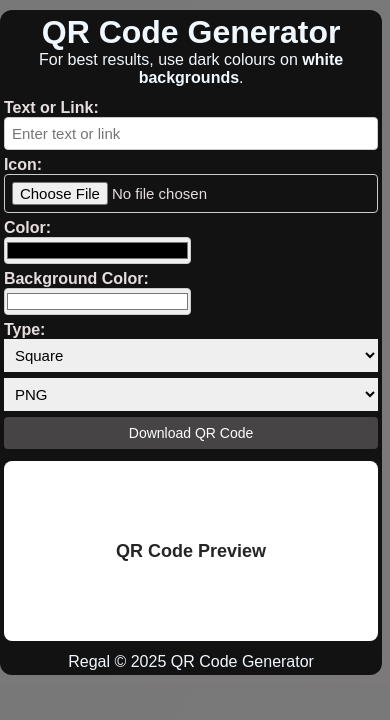
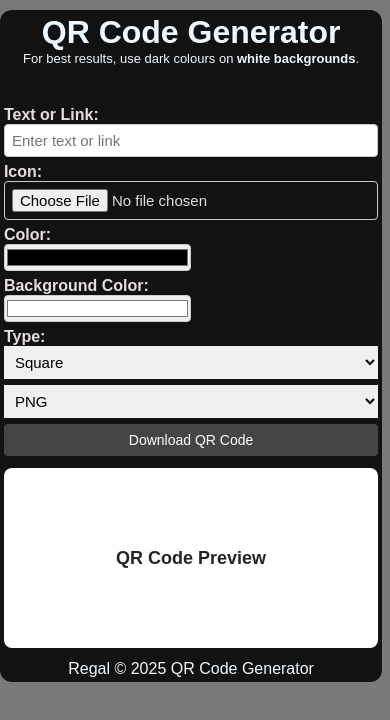
Before and after one commit to phoenix-emperor/regal-web-apps, a website built with Vite: page qr-code-generator/index.html in a window 390 px wide. Built offline with nearby package versions, Linux system fonts and the light colour scheme; what qr-code-styling would draw is missing.

```diff
--- a/qr-code-generator/src/style.css
+++ b/qr-code-generator/src/style.css
@@ -15,6 +15,10 @@
 }
 
 /* Heading styling */
+.header {
+  height: 70px;
+}
+
 h2 {
   color: rgb(37, 37, 38);
 }
@@ -120,6 +124,12 @@
 
 /* For mobile devices */
 @media (max-width: 600px) {
+  .header {
+    height: 80px;
+  }
+  .header p {
+    font-size: 13px;
+  }
   .container {
     grid-template-columns: 1fr;
     grid-template-rows: auto 1fr auto;
```
